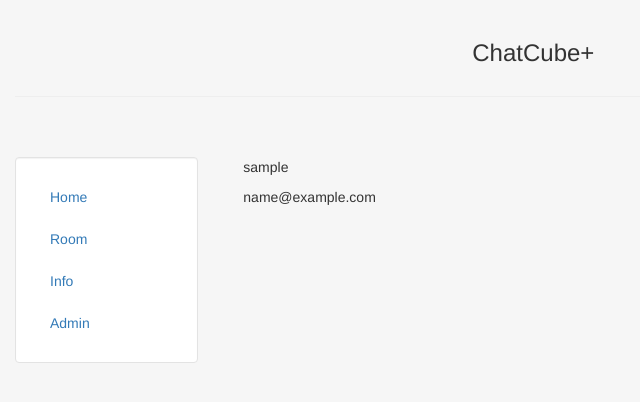
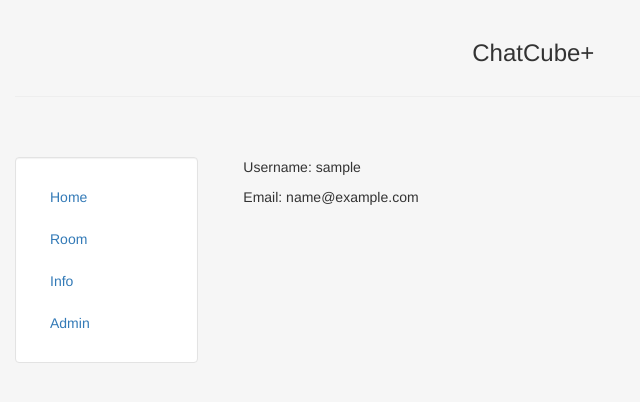
Before and after one commit to Forev3rr/ChatCube-, a Django app: page /base/info/ in a window 1280 px wide. Shown: the top 402 px of the page, without its empty margins (0-640 px from the left). Run offline with Django 3.2, Linux system fonts and the light colour scheme; the visitor is signed in with stand-in values (Sample User, id 1); parts of the project's set-up code (start-up, migrations or seed data) failed here and were passed over.

```diff
--- a/ChatCube/users/templates/users/basic.html
+++ b/ChatCube/users/templates/users/basic.html
@@ -1,7 +1,9 @@
 {% extends "users/header.html" %}
 
 {% block content %}
-	{% for c in content %}
-		<p>{{c}}</p>
-	{% endfor %}
+	<p>Username: {{content.0}}</p>
+	<p>Email: {{content.1}}</p>
+	<!--{% for c in content %}-->
+		<!--<p>{{c}}</p>-->
+	<!--{% endfor %}-->
 {% endblock %}
```
Also changed, not shown: ChatCube/chat/templates/chat/room.html (+6 -4 lines).
